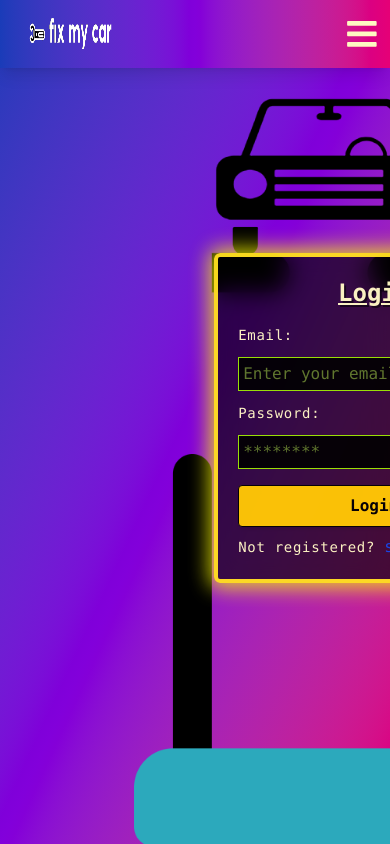
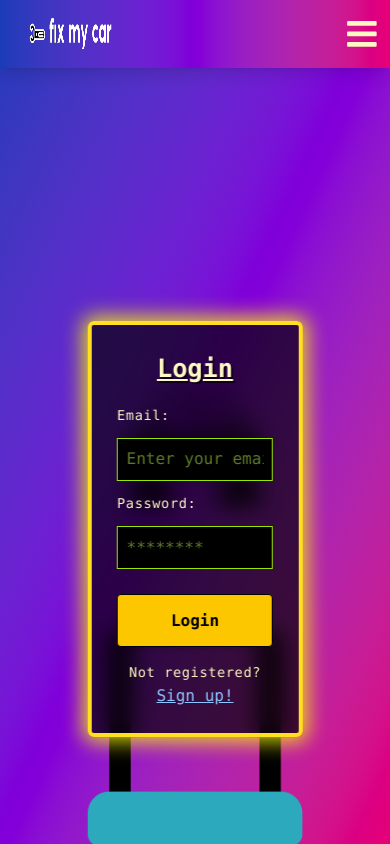
Before and after one commit to qeed97/fix-my-car, a React (Vite) app in the folder frontend/: page /login in a window 390 px wide. Built offline with nearby package versions, Linux system fonts and the light colour scheme.

Commit message:
refactored login,register, and post problem in mind with mobile view and navbar

```diff
--- a/frontend/src/pages/loginPage/LoginPage.jsx
+++ b/frontend/src/pages/loginPage/LoginPage.jsx
@@ -1,11 +1,11 @@
-import React, {useEffect, useState} from 'react';
-import {Link, useNavigate} from "react-router-dom";
-import {useCookies} from "react-cookie";
-import {toast} from "react-hot-toast";
+import React, { useEffect, useState } from "react";
+import { Link, useNavigate } from "react-router-dom";
+import { useCookies } from "react-cookie";
+import { toast } from "react-hot-toast";
 import car from "../../assets/CAR.png";
 import lift from "../../assets/LIFT.png";
 
-export default function LoginPage({setUserLoginCookies}) {
+export default function LoginPage({ setUserLoginCookies }) {
     const [carLifted, setCarLifted] = useState(false);
     const navigate = useNavigate();
     const [userDetails, setUserDetails] = React.useState({
@@ -41,102 +41,81 @@ export default function LoginPage({setUserLoginCookies}) {
         return await response.json();
     }
 
-    const handleLogin = async (event) => {
-        event.preventDefault();
+    const handleLogin = async (e) => {
+        e.preventDefault();
+        try {
+            const data = await handleLoginRequest();
+            if (data.message) return showErrorToast(data.message);
+            setUserLoginCookies(data);
+            showSuccessToast("Successfully logged in!");
+        } catch {
+            showErrorToast("Invalid credentials");
+        }
+    };
 
-        if(userDetails.password.match(/([a-z?'!0-9])/gi).join('') ===
-            userDetails.password
-        ) {
-            try {
-                const data = await handleLoginRequest();
-                if (data.message) {
-                    showErrorToast(data.message);
-                    return;
-                }
-                setUserLoginCookies(data);
-                showSuccessToast('Successfully logged in!');
-
-            } catch (e) {
-                console.error(e);
-                showErrorToast('invalid Credentials');
-            }
-        } else {
-            showErrorToast('Invalid Credentials');
-        }
-    }
-
-    const handlePasswordChange = (event) => {
-        setUserDetails({
-            ...userDetails,
-            password: event.target.value,
-        });
-    }
-
-    const handleEmailChange = (event) => {
-        setUserDetails({
-            ...userDetails,
-            email: event.target.value,
-        })
-    }
+    const onChange = (field) => (e) =>
+        setUserDetails({ ...userDetails, [field]: e.target.value });
 
     return (
-        <div className="relative flex justify-center items-start min-h-screen bg-gradient-to-br from-blue-800 via-purple-700 to-pink-600 text-yellow-100 font-mono p-10 overflow-hidden">
-
+        <div className="relative flex justify-center items-start min-h-screen bg-gradient-to-br from-blue-800 via-purple-700 to-pink-600 text-yellow-100 font-mono p-[3vh] overflow-hidden">
             <img
                 src={car}
                 alt="car"
-                className={`absolute w-120 transition-all duration-2000 ease-in-out ${carLifted ? 'top-24' : 'top-[50%]'} z-10`}
-                style={{ left: '34.4%' }}
+                className={`absolute left-1/2 -translate-x-1/2 w-[55vw] max-w-[260px] transition-all duration-[2000ms] ease-in-out
+                ${carLifted ? "top-[47vh]" : "top-[65vh]"} z-10`}
             />
 
             <img
                 src={lift}
                 alt="lift"
-                className="absolute w-120 bottom-0 z-0"
-                style={{ left: '34.4%' }}
+                className="absolute left-1/2 -translate-x-1/2 w-[55vw] max-w-[260px] bottom-0 z-0"
             />
 
-            <div className={'absolute w-120 top-[30%] h-auto flex justify-center items-center'}
-                 style={{ left: '34.4%'}}>
+            {/* ----------- Form wrapper ----------- */}
+            <div
+                className="absolute left-1/2 -translate-x-1/2 flex justify-center z-20 items-center w-[55vw] max-w-[260px]"
+                style={{ top: "38vh" }}
+            >
                 <form
-                    className={`relative w-80 top-[30%] z-20 bg-[#000000aa] backdrop-blur-md border-4 border-yellow-300 p-5 rounded-md shadow-[0_0_20px_5px_rgba(255,255,0,0.8)] transition-opacity duration-4000 ${
-                        carLifted ? 'opacity-100' : 'opacity-0 pointer-events-none'
-                    }`}
+                    className={`relative w-[100%] z-20 bg-[#000000aa] backdrop-blur-md border-4 border-yellow-300 p-[3vh] rounded-md
+                      shadow-[0_0_20px_5px_rgba(255,255,0,0.8)] transition-opacity duration-[1800ms]
+                      ${carLifted ? "opacity-100" : "opacity-0 pointer-events-none"}`}
                 >
-                    <h5 className="text-2xl font-bold underline mb-4 text-center drop-shadow-[2px_2px_0_rgba(0,0,0,0.6)]">
+                    <h5 className="text-[3vh] font-bold underline mb-[2vh] text-center drop-shadow-[2px_2px_0_rgba(0,0,0,0.6)]">
                         Login
                     </h5>
-                    <div className="flex flex-col gap-3">
-                        <label className="text-sm tracking-wider">Email:</label>
+
+                    <div className="flex flex-col gap-[1.5vh]">
+                        <label className="text-[1.6vh] tracking-wider">Email:</label>
                         <input
-                            onChange={handleEmailChange}
+                            onChange={onChange("email")}
                             type="email"
                             required
                             placeholder="Enter your email"
-                            className="bg-black text-lime-300 border border-lime-400 p-1"
+                            className="bg-black text-lime-300 border border-lime-400 p-[1vh]"
                         />
-                        <label className="text-sm tracking-wider">Password:</label>
+
+                        <label className="text-[1.6vh] tracking-wider">Password:</label>
                         <input
-                            onChange={handlePasswordChange}
+                            onChange={onChange("password")}
                             type="password"
                             required
                             placeholder="********"
-                            className="bg-black text-lime-300 border border-lime-400 p-1"
+                            className="bg-black text-lime-300 border border-lime-400 p-[1vh]"
                         />
                     </div>
+
                     <button
                         onClick={handleLogin}
-                        className="w-full mt-4 bg-yellow-400 text-black font-extrabold py-2 rounded hover:bg-yellow-200 shadow-md border border-black"
+                        className="w-full mt-[3vh] bg-yellow-400 text-black font-extrabold py-[1.6vh] rounded hover:bg-yellow-200 shadow-md border border-black"
                     >
                         Login
                     </button>
-                    <div className='mt-2'>
-                      <span className='text-sm tracking-wider'>
-                        {' '}
-                          Not registered?{' '}
-                      </span>
-                        <Link to='/register' className='font-medium text-blue-700'>
-                            sign up!
+
+                    <div className="mt-[1.5vh] text-center">
+                        <span className="text-[1.6vh] tracking-wider">Not registered? </span>
+                        <Link to="/register" className="font-medium text-blue-300 underline">
+                            Sign up!
                         </Link>
                     </div>
                 </form>
--- a/frontend/src/pages/postProblemPage/PostProblemPage.jsx
+++ b/frontend/src/pages/postProblemPage/PostProblemPage.jsx
@@ -50,7 +50,7 @@ export default function PostProblemPage() {
     }
 
     return (
-        <div className="relative flex justify-center items-start min-h-screen bg-gradient-to-br from-blue-800 via-purple-700 to-pink-600 text-yellow-100 font-mono p-[2vh] ">
+        <div className="relative flex justify-center items-start min-h-screen bg-gradient-to-br from-blue-800 via-purple-700 to-pink-600 text-yellow-100 font-mono p-[8vh] ">
             <div className="flex flex-col justify-center items-center">
                 <h1 className="text-4xl underline font-bold mb-[2vh] text-center drop-shadow-[2px_2px_0_rgba(0,0,0,0.6)]">
                     Post a Problem
--- a/frontend/src/pages/registerPage/RegisterPage.jsx
+++ b/frontend/src/pages/registerPage/RegisterPage.jsx
@@ -69,34 +69,33 @@ export default function RegisterPage({setUserLoginCookies}) {
     }
 
     return (
-        <div className="relative flex justify-center items-start min-h-screen bg-gradient-to-br from-blue-800 via-purple-700 to-pink-600 text-yellow-100 font-mono p-10 overflow-hidden">
+        <div className="relative flex justify-center items-start min-h-screen bg-gradient-to-br from-blue-800 via-purple-700 to-pink-600 text-yellow-100 font-mono p-[3vh] overflow-hidden">
 
             <img
                 src={car}
                 alt="car"
-                className={`absolute w-120 transition-all duration-2000 ease-in-out ${carLifted ? 'top-24' : 'top-[50%]'} z-10`}
-                style={{ left: '34.4%' }}
+                className={`absolute left-1/2 -translate-x-1/2 w-[55vw] max-w-[260px] transition-all duration-[2000ms] ease-in-out
+                ${carLifted ? "top-[47vh]" : "top-[65vh]"} z-10`}
             />
 
             <img
                 src={lift}
                 alt="lift"
-                className="absolute w-120 bottom-0 z-0"
-                style={{ left: '34.4%' }}
+                className="absolute left-1/2 -translate-x-1/2 w-[55vw] max-w-[260px] bottom-0 z-0"
             />
 
-            <div className={'absolute w-120 top-[30%] h-auto flex justify-center items-center'}
-            style={{ left: '34.4%'}}>
+            <div className="absolute left-1/2 -translate-x-1/2 flex justify-center z-20 items-center w-[55vw] max-w-[260px]"
+                 style={{ top: "30vh" }}>
             <form
-                className={`relative w-80 top-[30%] z-20 bg-[#000000aa] backdrop-blur-md border-4 border-yellow-300 p-5 rounded-md shadow-[0_0_20px_5px_rgba(255,255,0,0.8)] transition-opacity duration-4000 ${
+                className={`relative w-[100%] z-20 bg-[#000000aa] backdrop-blur-md border-4 border-yellow-300 p-[3vh] rounded-md shadow-[0_0_20px_5px_rgba(255,255,0,0.8)] transition-opacity duration-[1800ms] ${
                     carLifted ? 'opacity-100' : 'opacity-0 pointer-events-none'
                 }`}
             >
-                <h5 className="text-2xl font-bold underline mb-4 text-center drop-shadow-[2px_2px_0_rgba(0,0,0,0.6)]">
+                <h5 className="text-[3vh] font-bold underline mb-[2vh] text-center drop-shadow-[2px_2px_0_rgba(0,0,0,0.6)]">
                     Registration
                 </h5>
-                <div className="flex flex-col gap-3">
-                    <label className="text-sm tracking-wider">Username:</label>
+                <div className="flex flex-col gap-[1.5vh]">
+                    <label className="text-[1.6vh] tracking-wider">Username:</label>
                     <input
                         onChange={(event) => {
                             setNewUserData({...newUserData, username: event.target.value});
@@ -104,9 +103,9 @@ export default function RegisterPage({setUserLoginCookies}) {
                         type="text"
                         required
                         placeholder="Enter your username"
-                        className="bg-black text-lime-300 border border-lime-400 p-1"
+                        className="bg-black text-lime-300 border border-lime-400 p-[1vh]"
                     />
-                    <label className="text-sm tracking-wider">Email:</label>
+                    <label className="text-[1.6vh] tracking-wider">Email:</label>
                     <input
                         onChange={(event) => {
                             setNewUserData({...newUserData, email: event.target.value})
@@ -114,9 +113,9 @@ export default function RegisterPage({setUserLoginCookies}) {
                         type="email"
                         required
                         placeholder="Enter your email"
-                        className="bg-black text-lime-300 border border-lime-400 p-1"
+                        className="bg-black text-lime-300 border border-lime-400 p-[1vh]"
                     />
-                    <label className="text-sm tracking-wider">Password:</label>
+                    <label className="text-[1.6vh] tracking-wider">Password:</label>
                     <input
                         onChange={(event) => {
                             setNewUserData({...newUserData, password: event.target.value})
@@ -124,18 +123,18 @@ export default function RegisterPage({setUserLoginCookies}) {
                         type="password"
                         required
                         placeholder="********"
-                        className="bg-black text-lime-300 border border-lime-400 p-1"
+                        className="bg-black text-lime-300 border border-lime-400 p-[1vh]"
                     />
                 </div>
                 <button
                     onClick={handleSignup}
                     disabled={!submittable}
-                    className="w-full mt-4 bg-yellow-400 text-black font-extrabold py-2 rounded hover:bg-yellow-200 shadow-md border border-black"
+                    className="w-full mt-[3vh] bg-yellow-400 text-black font-extrabold py-[1.6vh] rounded hover:bg-yellow-200 shadow-md border border-black"
                 >
                     Register
                 </button>
-                <div className='mt-2'>
-                      <span className='text-sm tracking-wider'>
+                <div className='mt-[1.5vh]'>
+                      <span className='text-[1.6vh] tracking-wider'>
                         {' '}
                           Already have an account?{' '}
                       </span>
```
